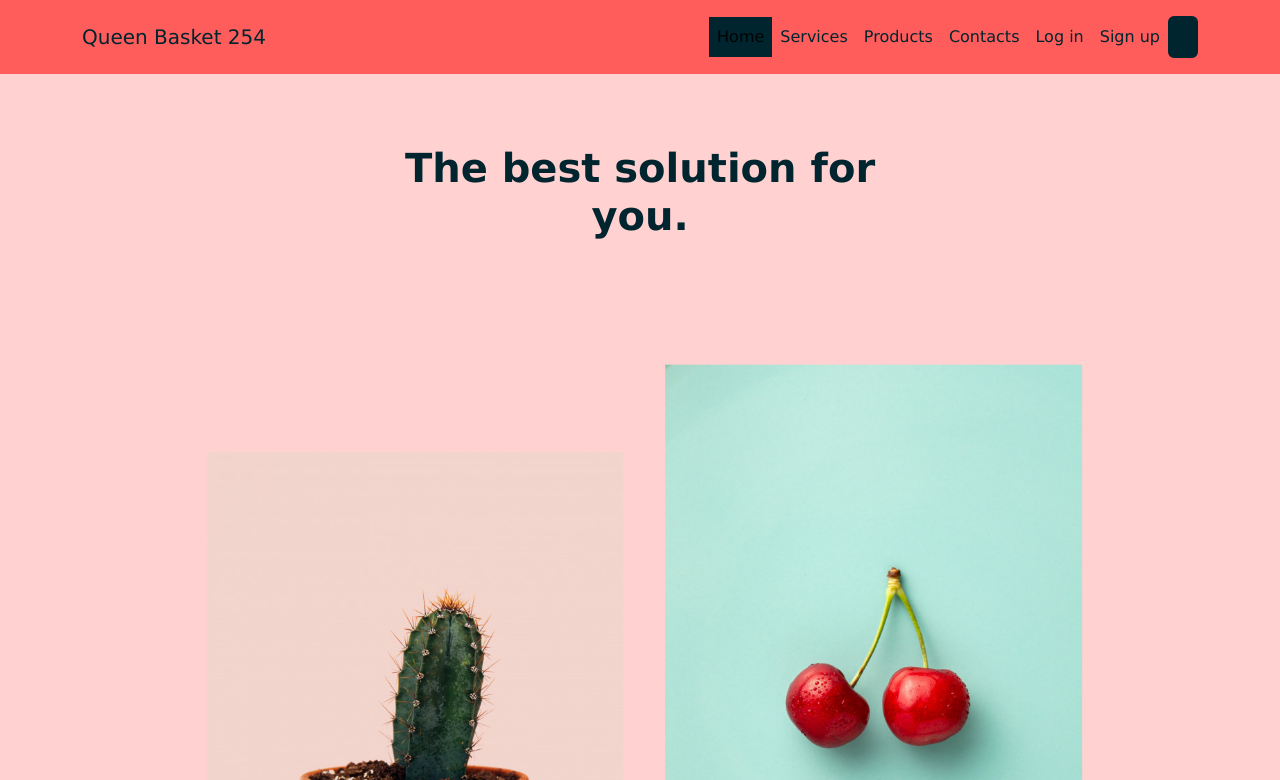
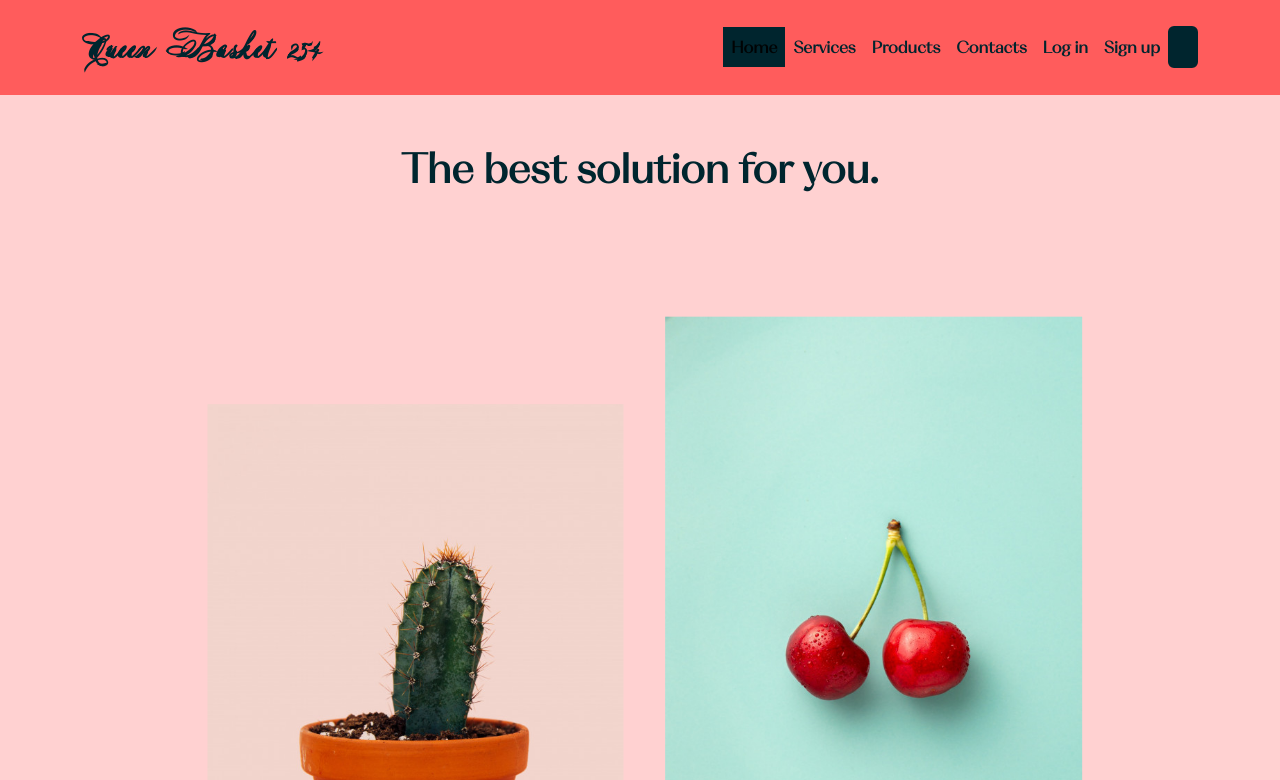
Before and after one commit to HorizonsMW/queenbasket254, a plain HTML site: page index.html in a window 1280 px wide. Shown: the top 780 px of the page. Drawn offline with Linux system fonts and the light colour scheme.

Commit message:
Font change 1, 25th Aug

```diff
--- a/assets/css/myStyle.css
+++ b/assets/css/myStyle.css
@@ -1,12 +1,18 @@
 *{
   color: #00252e;
-  font-family: 'Lucida Sans', 'Lucida Sans Regular', 'Lucida Grande', 'Lucida Sans Unicode', Geneva, Verdana, sans-serif;
+}
+@font-face {
+  font-family: "Margoline";
+  src: url("./fonts/FontsFree-Net-Margolinedemo-Wya84.ttf") format('truetype');
+}
+@font-face {
+  font-family: "Cosmetic";
+  src: url('./fonts/FontsFree-Net-Cosmetic-Regular-40edb1da0338599d56e602b31f9f8028.ttf') format('opentype');
 }
 @keyframes onLoad{
   from{
     width: 150%;
     left: 50%;
-
   }
   to{
     width: 100%;
@@ -21,10 +27,17 @@
    padding: auto;
   }
 }
+
+.brand-name{
+  font-family: "Margoline";
+  font-size: 35px;
+}
 body{
   background-color: #FFD1D1;
   width: 100%;
   overflow-x: hidden;
+  font-family: "Cosmetic";
+  font-weight: bold;
 }
 .br-sm{
   border-radius: 15px;
--- a/index.html
+++ b/index.html
@@ -19,7 +19,7 @@
     <!-- NAV BAR -->
             <nav class="navbar navbar-expand-md fixed-top navbar-shrink py-3"  id="mainNav">
                 <div class="container">
-                    <a href="#" class="navbar-brand">Queen Basket 254</a>
+                    <a href="#" class="navbar-brand brand-name" >Queen Basket 254</a>
                     <button class="navbar-toggler" type="button" data-bs-toggle="collapse" onclick="openNav()">
                         <span class="navbar-toggler-icon"></span>
                     </button>
```
Also changed, not shown: assets/css/fonts/CAW.TTF (added), assets/css/fonts/CivityFG.ttf (added), assets/css/fonts/FontsFree-Net-Cosmetic-Regular-40edb1da0338599d56e602b31f9f8028.ttf (added), assets/css/fonts/FontsFree-Net-Margolinedemo-Wya84.ttf (added), assets/css/fonts/FontsFree-Net-Precious.ttf (added), assets/css/fonts/Qeilab.ttf (added).
